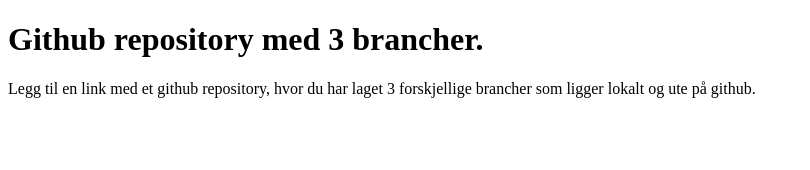
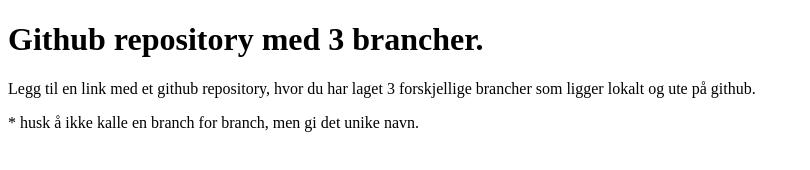
Before and after one commit to zamoa020/git-branch, a plain HTML site: page index.html in a window 1280 px wide. Shown: the whole page, without its empty margins (0-810 px from the left). Drawn offline with Linux system fonts and the light colour scheme.

Commit message:
remember not to call your branch (a branch)

```diff
--- a/index.html
+++ b/index.html
@@ -9,5 +9,6 @@
 <body>
   <h1>Github repository med 3 brancher.</h1>
   <p>Legg til en link med et github repository, hvor du har laget 3 forskjellige brancher som ligger lokalt og ute på github.</p>
+  <p>* husk å ikke kalle en branch for branch, men gi det unike navn.</p>
 </body>
 </html>
```
